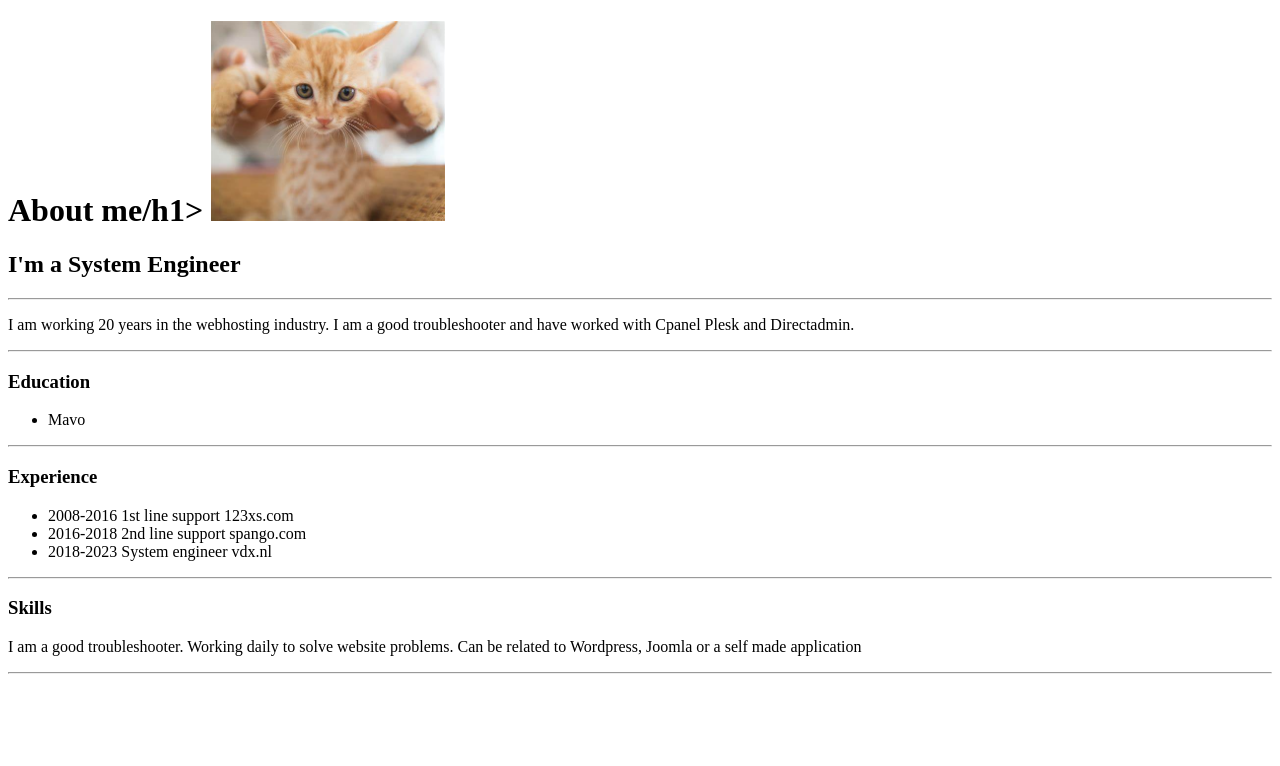
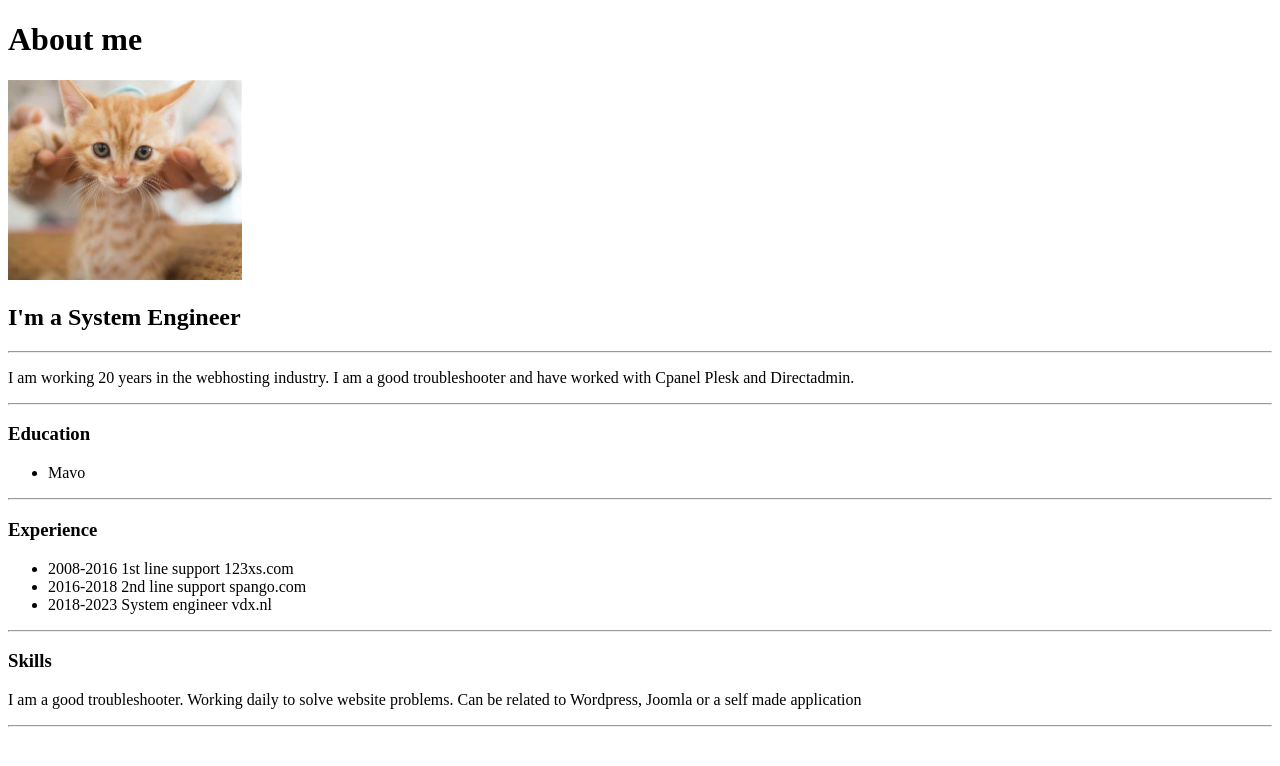
Before and after one commit to samson601/portfolio, a plain HTML site: page about.html in a window 1280 px wide. Drawn offline with Linux system fonts and the light colour scheme.

Commit message:
Add files via upload

```diff
--- a/about.html
+++ b/about.html
@@ -6,7 +6,7 @@
     <title>About Me</title>
 </head>
 <body>
-<h1>About me/h1>
+<h1>About me</h1>
 <img src="./assets/cat.png" height="200">
 <h2>I'm a System Engineer</h2>
 <hr />
```
